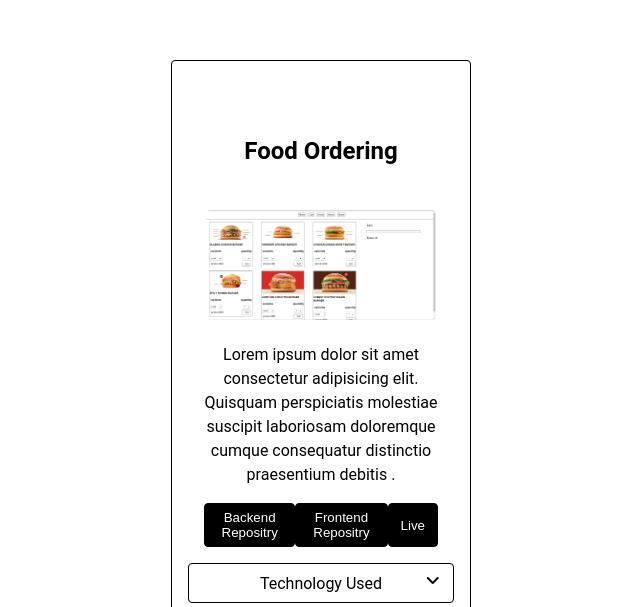
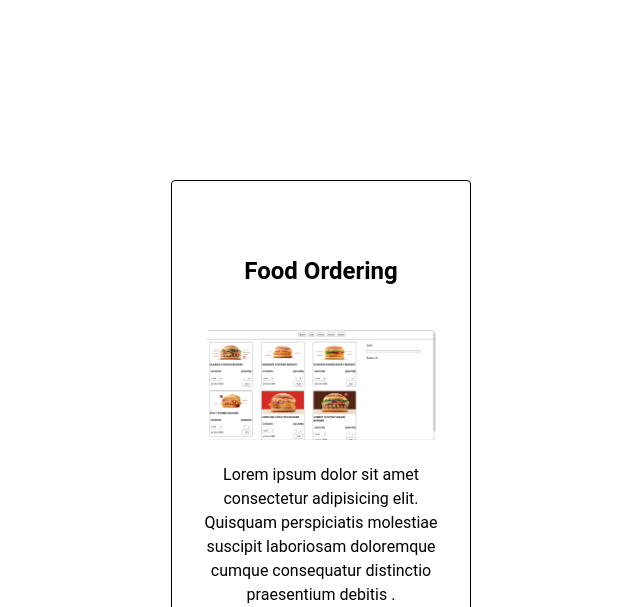
Before and after one commit to suthanhari/Portfolio, a React (Create React App) app: page / in a window 1280 px wide. Shown: the part 2293-2900 px from the top of the page, without its empty margins (319-959 px from the left). Built offline with nearby package versions, Linux system fonts and the light colour scheme.

Commit message:
commit change

```diff
--- a/src/App.css
+++ b/src/App.css
@@ -30,6 +30,16 @@ main {
 
 }
 
+.flex-column {
+  display: flex;
+  flex-direction: column;
+}
+
+.flex {
+  display: flex;
+  justify-content: center;
+}
+
 /* ----------
   TopBar-Start
 -------------*/
@@ -59,10 +69,6 @@ main {
   margin-right: 1rem;
 }
 
-.flex {
-  display: flex;
-  justify-content: center;
-}
 
 .nav-list>a {
   text-decoration: none;
@@ -528,9 +534,10 @@ About-Start
 
 }
 
-.resume-btn{
+.resume-btn {
   margin-top: 1rem;
 }
+
 /* ----
 About-End
 ----- */
@@ -682,13 +689,12 @@ Proj-Start
 -------*/
 
 #project {
-
-  height: 100vh;
+  height: 130vh;
   margin: 0;
   position: relative;
   display: flex;
   align-items: center;
-  justify-content: space-evenly;
+  justify-content: center;
 
 }
 
@@ -786,18 +792,20 @@ Proj-Start
 .select {
   text-align: left;
   background-color: #fff;
-  /* box-shadow: 0 2px 4px 0 rgb(0 0 0 /6%); */
-  box-shadow: 0 30px 90px -20px rgb(0 0 0 / 30%), 0 0 1px 1px rgb(0 0 0 / 5%);
+  height: auto;
+  box-shadow: 0 2px 4px 0 rgb(0 0 0 /6%);
   opacity: 0;
   transition-property: opacity;
   transition-timing-function: cubic-bezier(0.68, -0.55, 0.265, 1.55);
   transition-duration: 0.5s;
   transition-delay: 0s;
+
 }
 
 
 .select-container:hover .select {
   opacity: 1;
+  z-index: 1;
 }
 
 
--- a/src/components/proj.js
+++ b/src/components/proj.js
@@ -49,10 +49,12 @@ let handleClose = () => setShow(false);
                     </div>
 
                     <ul class="select">
+                        <li>Html</li>
+                        <li>Css</li>
                         <li>Javascript</li>
                         <li>React</li>
+                        <li>Expressjs</li>
                         <li>Nodejs</li>
-                        <li>Expressjs</li>
                         <li>Mongodb</li>
                     </ul>
 
```
